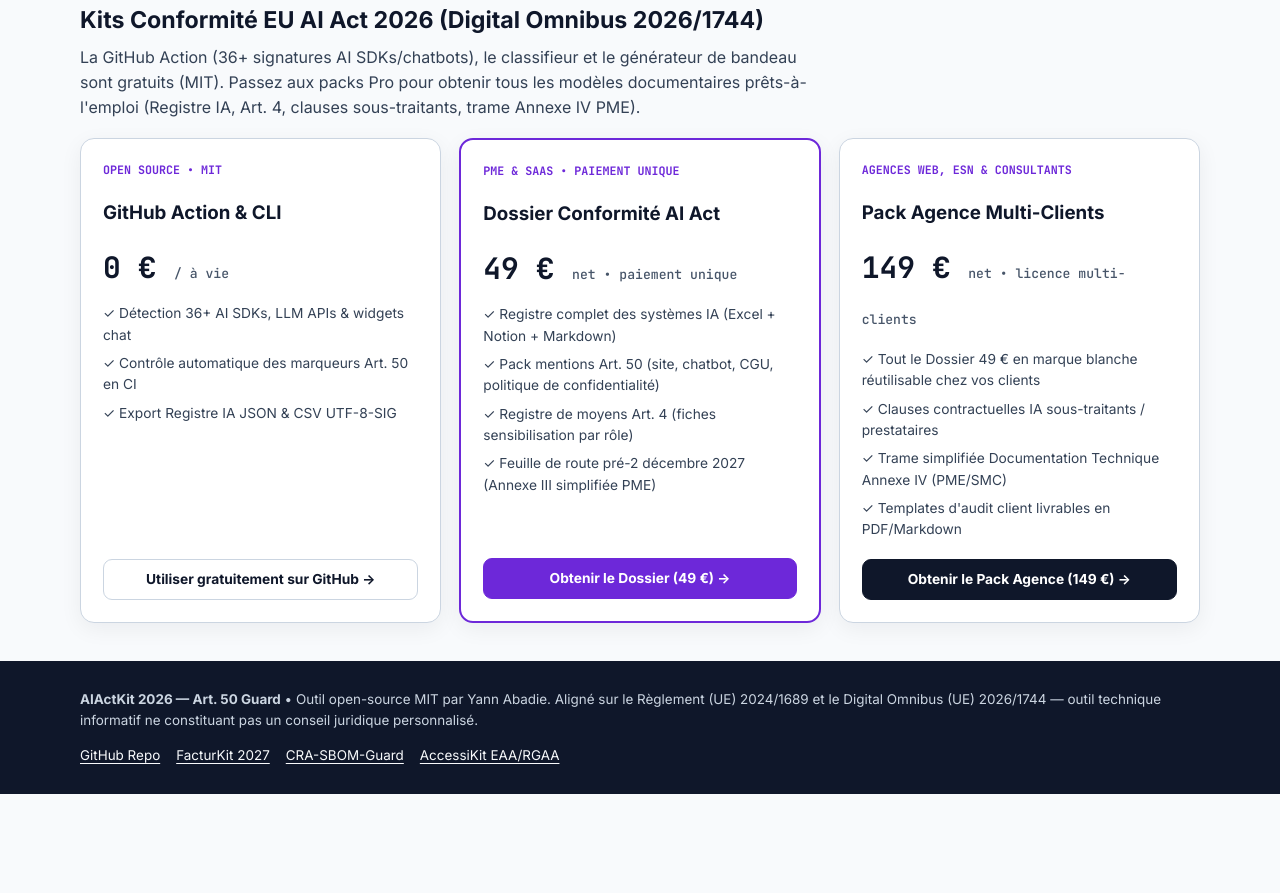
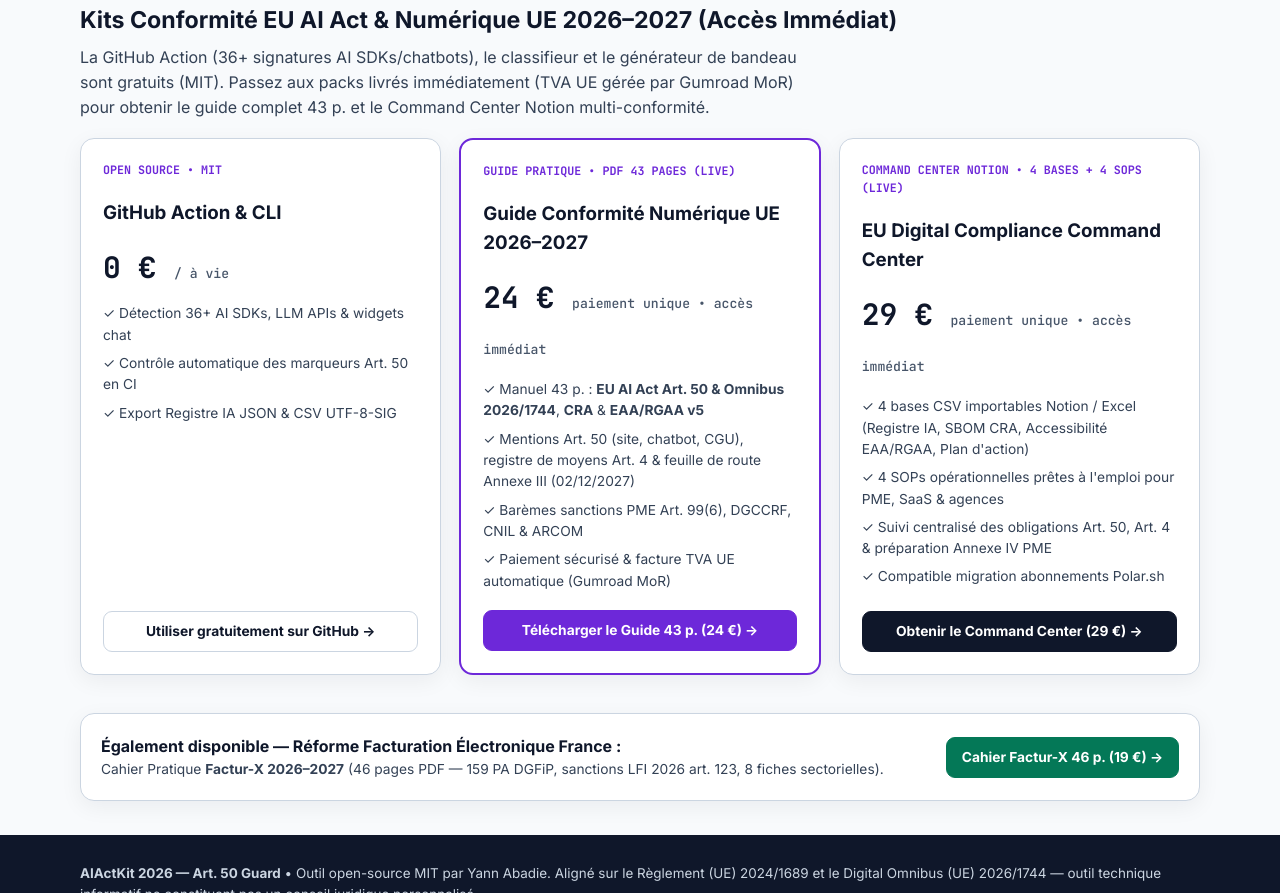
Before and after one commit to actions-marketplace-validations/yannabadie_ai-act-art50-guard, a website: page docs/index.html in a window 1280 px wide. Shown: the part 1907-2800 px from the top of the page. Before the commit the page ends 2701 px from the top, so only its background shows below. Drawn offline with Linux system fonts and the light colour scheme.

Commit message:
feat(pages): wire live Gumroad EU Compliance Guide (24 EUR), Notion Pack (29 EUR) & Factur-X Workbook (19 EUR) checkouts

```diff
--- a/docs/index.html
+++ b/docs/index.html
@@ -212,7 +212,7 @@
       <span class="eyebrow" data-i18n="eyebrow">100 % NAVIGATEUR • DIGITAL OMNIBUS (UE) 2026/1744 • 36+ SDKS &amp; CHATBOTS</span>
       <h1 data-i18n="hero_h1">Classifieur EU AI Act 2026, Bandeau Transparence Art. 50 &amp; Registre IA (CSV/JSON)</h1>
       <p data-i18n="hero_p">
-        Depuis le <strong>2 août 2026</strong>, l'<strong>Article 50 de l'EU AI Act</strong> impose d'informer clairement vos utilisateurs lorsqu'ils interagissent avec un chatbot IA ou des contenus synthétiques, tandis que le <strong>Digital Omnibus (UE) 2026/1744</strong> (`JOUE 24/07/2026`) a assoupli l'Article 4 en obligation de moyens et reporté l'Annexe III au <strong>2 décembre 2027</strong>. Évaluez vos usages, copiez votre bandeau Art. 50 conforme et exportez votre registre IA en 2 minutes.
+        Depuis le <strong>2 août 2026</strong>, l'<strong>Article 50 de l'EU AI Act</strong> impose d'informer clairement vos utilisateurs lorsqu'ils interagissent avec un chatbot IA ou des contenus synthétiques, tandis que le <strong>Digital Omnibus (UE) 2026/1744</strong> (JOUE 24/07/2026) a assoupli l'Article 4 en obligation de moyens et reporté l'Annexe III au <strong>2 décembre 2027</strong>. Évaluez vos usages, copiez votre bandeau Art. 50 conforme et exportez votre registre IA en 2 minutes.
       </p>
       <div class="kpi-grid">
         <div class="kpi"><strong>2 août 2026</strong><span data-i18n="kpi_1">Transparence Art. 50 EN VIGUEUR (chatbots, deepfakes, contenus IA)</span></div>
@@ -301,10 +301,10 @@
       </table>
     </section>
 
-    <!-- Pro Packs -->
+    <!-- Pro Packs (LIVE Gumroad Instant Buy + Polar.sh upgrade path) -->
     <section id="offres" aria-labelledby="pricing-heading">
-      <h2 id="pricing-heading" style="font-size:1.45rem;margin:0 0 6px;">Kits Conformité EU AI Act 2026 (Digital Omnibus 2026/1744)</h2>
-      <p style="color:var(--ink-2);margin:0 0 12px;max-width:74ch;">La GitHub Action (36+ signatures AI SDKs/chatbots), le classifieur et le générateur de bandeau sont gratuits (MIT). Passez aux packs Pro pour obtenir tous les modèles documentaires prêts-à-l'emploi (Registre IA, Art. 4, clauses sous-traitants, trame Annexe IV PME).</p>
+      <h2 id="pricing-heading" style="font-size:1.45rem;margin:0 0 6px;">Kits Conformité EU AI Act &amp; Numérique UE 2026–2027 (Accès Immédiat)</h2>
+      <p style="color:var(--ink-2);margin:0 0 12px;max-width:74ch;">La GitHub Action (36+ signatures AI SDKs/chatbots), le classifieur et le générateur de bandeau sont gratuits (MIT). Passez aux packs livrés immédiatement (TVA UE gérée par Gumroad MoR) pour obtenir le guide complet 43 p. et le Command Center Notion multi-conformité.</p>
 
       <div class="pricing-grid">
         <article class="price-card">
@@ -323,33 +323,41 @@
 
         <article class="price-card featured">
           <div>
-            <div class="price-tag">PME &amp; SAAS • PAIEMENT UNIQUE</div>
-            <h3>Dossier Conformité AI Act</h3>
-            <div class="price-amount">49 € <span>net • paiement unique</span></div>
+            <div class="price-tag">GUIDE PRATIQUE • PDF 43 PAGES (LIVE)</div>
+            <h3>Guide Conformité Numérique UE 2026–2027</h3>
+            <div class="price-amount">24 € <span>paiement unique • accès immédiat</span></div>
             <ul class="price-list">
-              <li>✓ Registre complet des systèmes IA (Excel + Notion + Markdown)</li>
-              <li>✓ Pack mentions Art. 50 (site, chatbot, CGU, politique de confidentialité)</li>
-              <li>✓ Registre de moyens Art. 4 (fiches sensibilisation par rôle)</li>
-              <li>✓ Feuille de route pré-2 décembre 2027 (Annexe III simplifiée PME)</li>
+              <li>✓ Manuel 43 p. : <strong>EU AI Act Art. 50 &amp; Omnibus 2026/1744</strong>, <strong>CRA</strong> &amp; <strong>EAA/RGAA v5</strong></li>
+              <li>✓ Mentions Art. 50 (site, chatbot, CGU), registre de moyens Art. 4 &amp; feuille de route Annexe III (02/12/2027)</li>
+              <li>✓ Barèmes sanctions PME Art. 99(6), DGCCRF, CNIL &amp; ARCOM</li>
+              <li>✓ Paiement sécurisé &amp; facture TVA UE automatique (Gumroad MoR)</li>
             </ul>
           </div>
-          <a class="btn btn-primary" href="https://github.com/yannabadie/ai-act-art50-guard/issues/new?title=Dossier%20Conformite%20AI%20Act%20(49%20EUR)" target="_blank" rel="noopener noreferrer" data-checkout-slot="polar-aiact-pack-49">Obtenir le Dossier (49 €) →</a>
+          <a class="btn btn-primary" href="https://yannabadi.gumroad.com/l/eu-compliance-2026-2027-guide" target="_blank" rel="noopener noreferrer" data-checkout-slot="gumroad-eu-guide-24">Télécharger le Guide 43 p. (24 €) →</a>
         </article>
 
         <article class="price-card">
           <div>
-            <div class="price-tag">AGENCES WEB, ESN &amp; CONSULTANTS</div>
-            <h3>Pack Agence Multi-Clients</h3>
-            <div class="price-amount">149 € <span>net • licence multi-clients</span></div>
+            <div class="price-tag">COMMAND CENTER NOTION • 4 BASES + 4 SOPS (LIVE)</div>
+            <h3>EU Digital Compliance Command Center</h3>
+            <div class="price-amount">29 € <span>paiement unique • accès immédiat</span></div>
             <ul class="price-list">
-              <li>✓ Tout le Dossier 49 € en marque blanche réutilisable chez vos clients</li>
-              <li>✓ Clauses contractuelles IA sous-traitants / prestataires</li>
-              <li>✓ Trame simplifiée Documentation Technique Annexe IV (PME/SMC)</li>
-              <li>✓ Templates d'audit client livrables en PDF/Markdown</li>
+              <li>✓ 4 bases CSV importables Notion / Excel (Registre IA, SBOM CRA, Accessibilité EAA/RGAA, Plan d'action)</li>
+              <li>✓ 4 SOPs opérationnelles prêtes à l'emploi pour PME, SaaS &amp; agences</li>
+              <li>✓ Suivi centralisé des obligations Art. 50, Art. 4 &amp; préparation Annexe IV PME</li>
+              <li>✓ Compatible migration abonnements Polar.sh</li>
             </ul>
           </div>
-          <a class="btn btn-dark" href="https://github.com/yannabadie/ai-act-art50-guard/issues/new?title=Pack%20Agence%20AI%20Act%20(149%20EUR)" target="_blank" rel="noopener noreferrer" data-checkout-slot="polar-aiact-agency-149">Obtenir le Pack Agence (149 €) →</a>
+          <a class="btn btn-dark" href="https://yannabadi.gumroad.com/l/eu-compliance-2026-2027-notion-pack" target="_blank" rel="noopener noreferrer" data-checkout-slot="gumroad-eu-notion-29">Obtenir le Command Center (29 €) →</a>
         </article>
+      </div>
+
+      <div class="card" style="margin-bottom:34px;display:flex;flex-wrap:wrap;align-items:center;justify-content:space-between;gap:14px;">
+        <div>
+          <strong>Également disponible — Réforme Facturation Électronique France :</strong>
+          <div style="font-size:0.86rem;color:var(--ink-2);">Cahier Pratique <strong>Factur-X 2026–2027</strong> (46 pages PDF — 159 PA DGFiP, sanctions LFI 2026 art. 123, 8 fiches sectorielles).</div>
+        </div>
+        <a class="btn btn-emerald" href="https://yannabadi.gumroad.com/l/facturx-2026-2027-cahier-pratique" target="_blank" rel="noopener noreferrer" data-checkout-slot="gumroad-facturx-19">Cahier Factur-X 46 p. (19 €) →</a>
       </div>
     </section>
   </main>
@@ -372,10 +380,12 @@
   (function () {
     "use strict";
 
-    // Ready-to-wire Polar.sh / Stripe checkout URLs (leave empty until live checkout is connected).
+    // LIVE Gumroad MoR checkout URLs + reserved Polar.sh recurring upgrade slot.
     var CHECKOUT_MAP = {
-      "polar-aiact-pack-49": "",
-      "polar-aiact-agency-149": ""
+      "gumroad-eu-guide-24": "https://yannabadi.gumroad.com/l/eu-compliance-2026-2027-guide",
+      "gumroad-eu-notion-29": "https://yannabadi.gumroad.com/l/eu-compliance-2026-2027-notion-pack",
+      "gumroad-facturx-19": "https://yannabadi.gumroad.com/l/facturx-2026-2027-cahier-pratique",
+      "polar-monitoring-upgrade": ""
     };
     var slotLinks = document.querySelectorAll("a[data-checkout-slot]");
     for (var s = 0; s < slotLinks.length; s++) {
```
